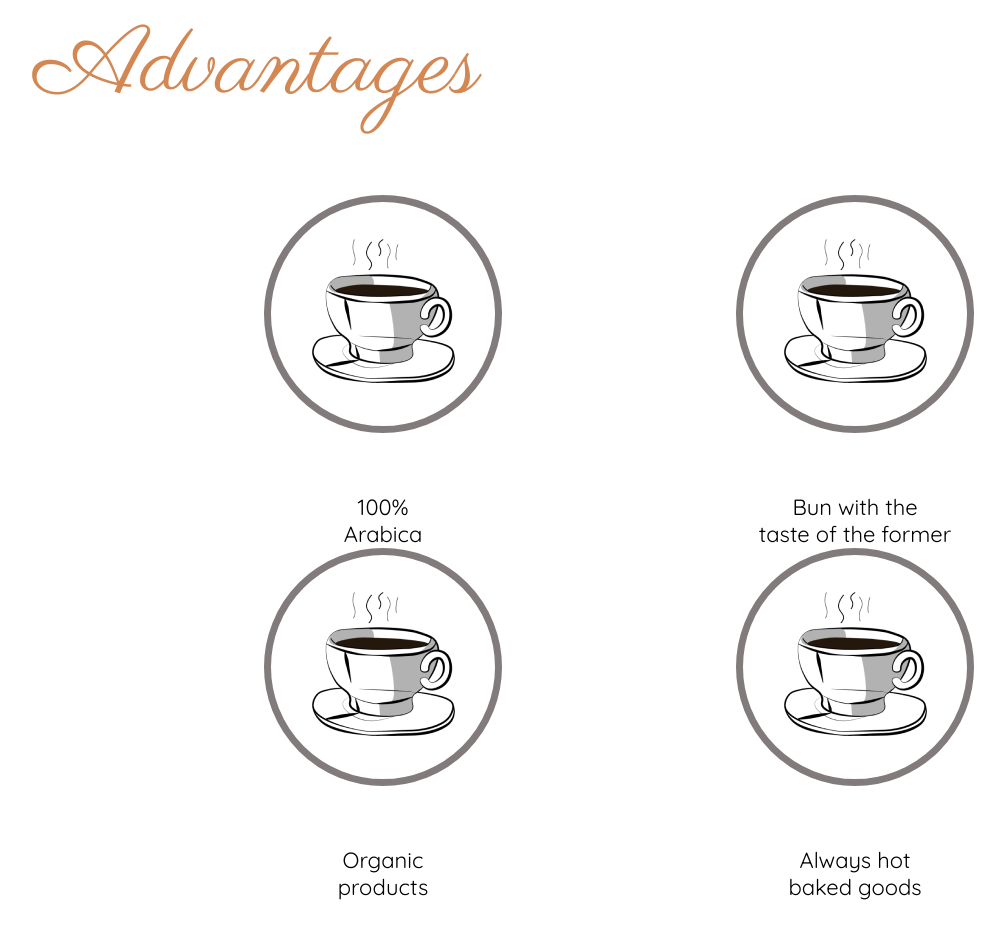
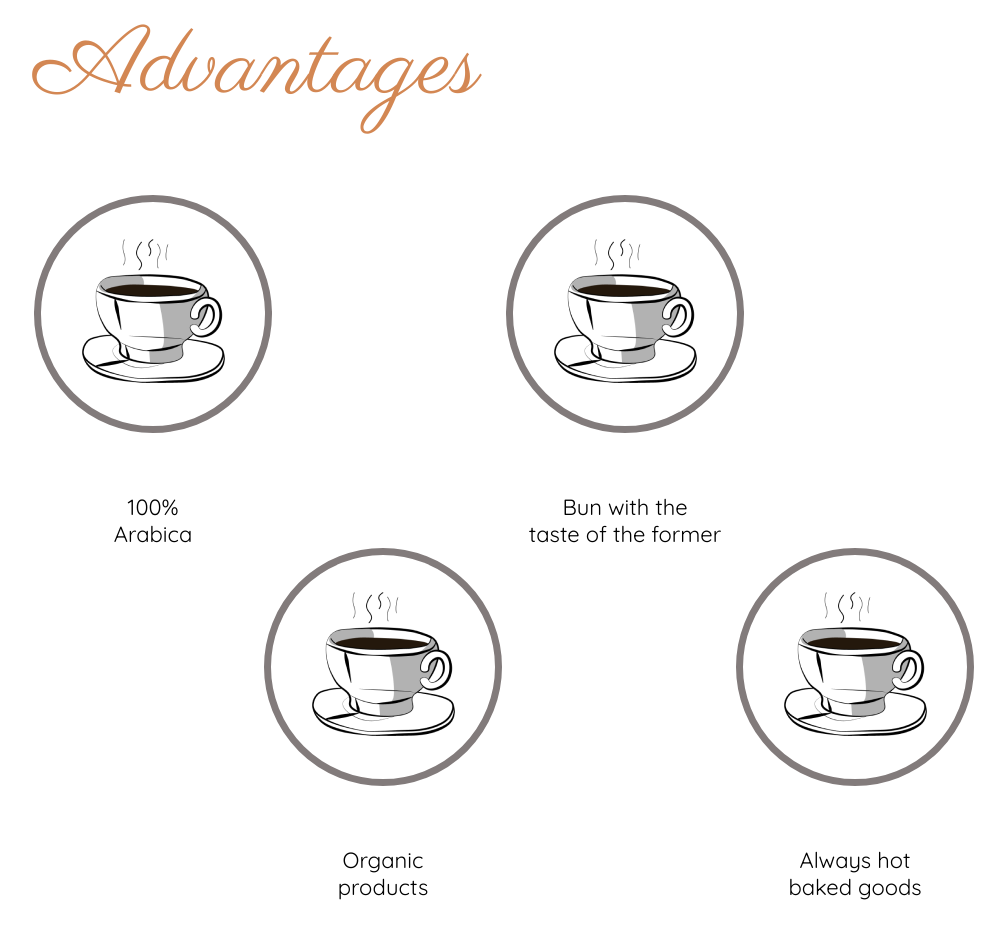
Before and after one commit to vlad-duhota/bakery, a plain HTML site: page index.html in a window 1280 px wide. Shown: the part 1468-2407 px from the top of the page, without its empty margins (84-1089 px from the left). Drawn offline with nearby package versions, Linux system fonts and the light colour scheme; a web font is replaced by a local one.

Commit message:
margin correct

```diff
--- a/css/style.css
+++ b/css/style.css
@@ -167,8 +167,7 @@ transition: background .3s;
     font-size: 22px;
     line-height: 27px;
 }
-.ad
-v-items:first-child{
+.adv-items:first-child{
     margin-left: 0;
 }
 
```
